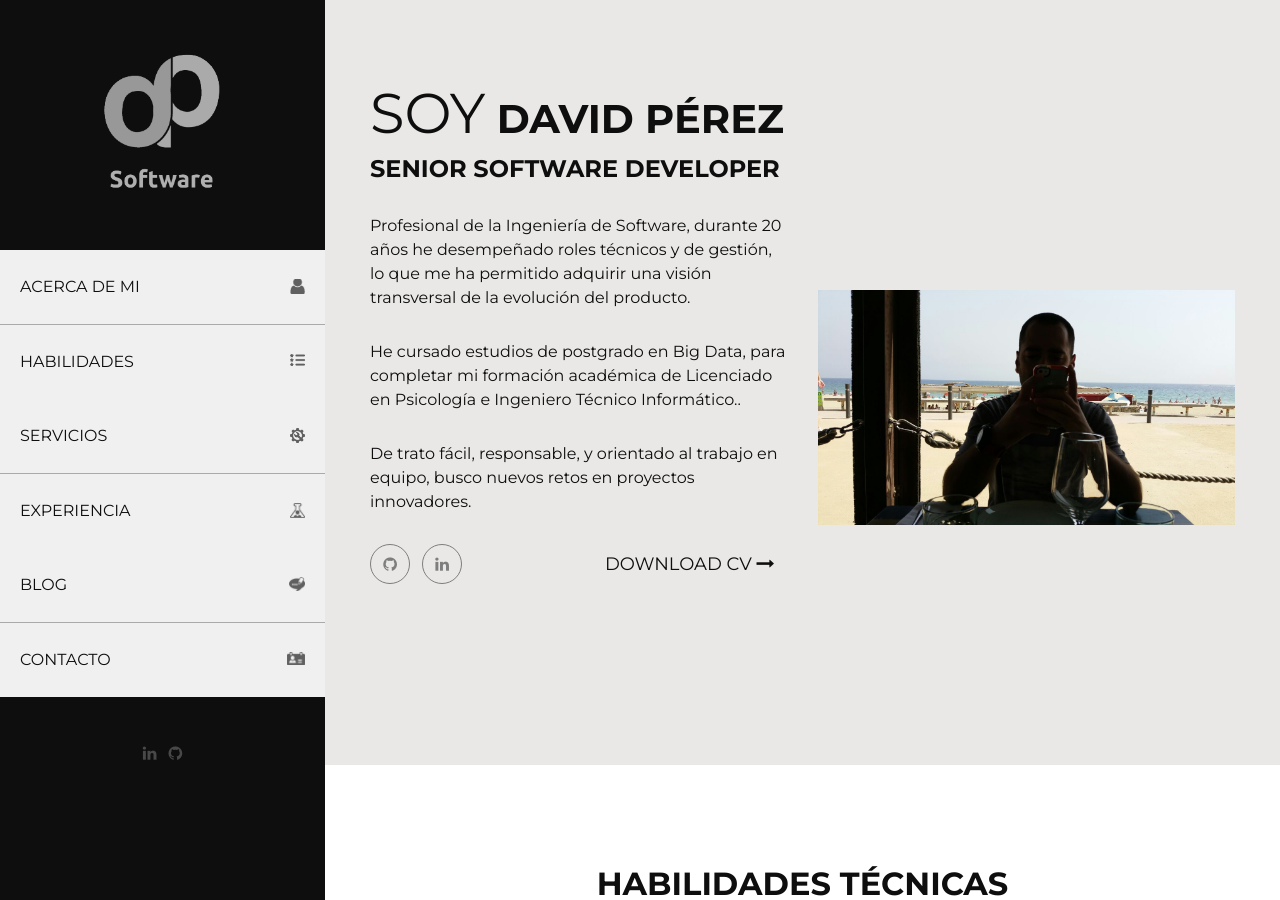
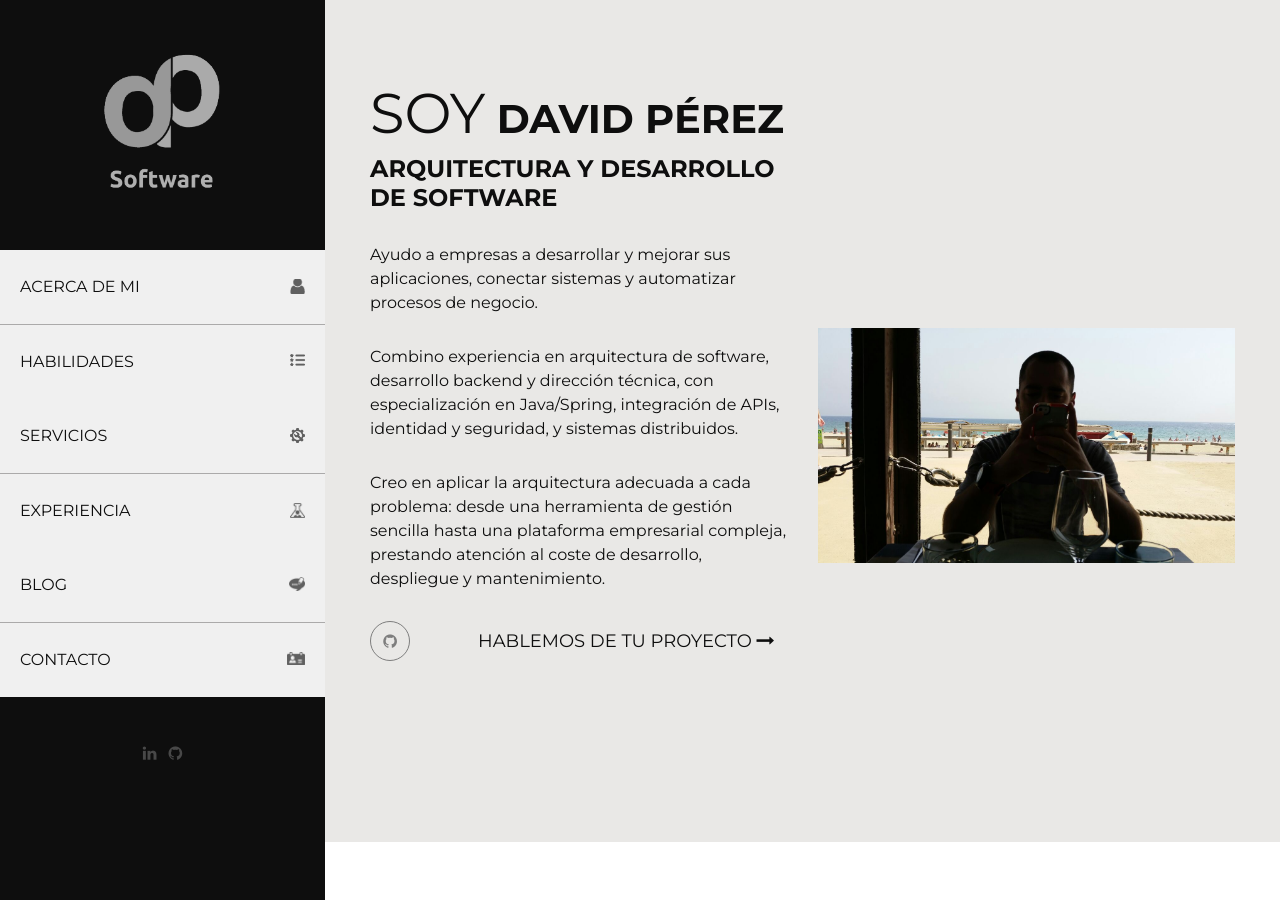
Before and after one commit to dabiz-me/dabiz.me, a Jekyll site: the page built from index.html, in a window 1280 px wide and 900 px high. Built offline with Jekyll 4.4.1, drawn with Linux system fonts in a browser that asks for light colours.

Commit message:
feat(site): update professional introduction and contact CTA

```diff
--- a/_includes/about_section.html
+++ b/_includes/about_section.html
@@ -7,23 +7,21 @@
                     <div class="col-lg-6">
                         <div class="about-content">
                             <h1><span>Soy</span> David Pérez</h1>
-                            <h4>Senior Software Developer </h4>
-                            <p>Profesional de la Ingeniería de Software, durante 20 años he desempeñado roles técnicos y de gestión, lo que me ha permitido adquirir una visión transversal de la evolución del producto. </p>
-                            <p>He cursado estudios de postgrado en Big Data, para completar mi formación académica de Licenciado en Psicología e Ingeniero Técnico Informático..</p>
-                            <p>De trato fácil, responsable, y orientado al trabajo en equipo,  busco nuevos retos en proyectos innovadores.</p>
+                            <h4>Arquitectura y desarrollo de software</h4>
+                            <p>Ayudo a empresas a desarrollar y mejorar sus aplicaciones, conectar sistemas y automatizar procesos de negocio.</p>
+                            <p>Combino experiencia en arquitectura de software, desarrollo backend y dirección técnica, con especialización en Java/Spring, integración de APIs, identidad y seguridad, y sistemas distribuidos.</p>
+                            <p>Creo en aplicar la arquitectura adecuada a cada problema: desde una herramienta de gestión sencilla hasta una plataforma empresarial compleja, prestando atención al coste de desarrollo, despliegue y mantenimiento.</p>
                             <div class="clearfix">
                                 <ul class="list-inline home-social-share float-left">
-                                    <li class="list-inline-item"><a href="{{site.github_url}}"><i class="fa fa-github" aria-hidden="true"></i></a></li>
-                                    <li class="list-inline-item"><a href="{{site.linkedin_url}}"><i class="fa fa-linkedin" aria-hidden="true"></i></a></li>
+                                    <li class="list-inline-item"><a href="{{site.github_url}}" aria-label="GitHub" target="_blank" rel="noopener noreferrer"><i class="fa fa-github" aria-hidden="true"></i></a></li>
                                 </ul>
-                                <a href="{{'/assets/documents/20210630CV.pdf'}}" download="David-Pérez-CV" class="home-cv-btn btn btn-link float-right">download cv <i class="fa fa-long-arrow-right" aria-hidden="true"></i></a>
+                                <a href="#contact" class="home-cv-btn btn btn-link float-right">Hablemos de tu proyecto <i class="fa fa-long-arrow-right" aria-hidden="true"></i></a>
                             </div>
                         </div>
                     </div>
                     <div class="col-lg-6">
                         <div class="profile-img">
-
-                            <img class="img-fluid" src="{{'/assets/images/author.png' | relative_url}}" alt="author" class="img-fluid">
+                            <img class="img-fluid" src="{{'/assets/images/author.png' | relative_url}}" alt="Fotografía de David Pérez">
                         </div>
                     </div>
                 </div>
@@ -31,4 +29,4 @@
         </div>
     </div>
 </section>
-<!-- End About  -->
+<!-- End About -->
```
